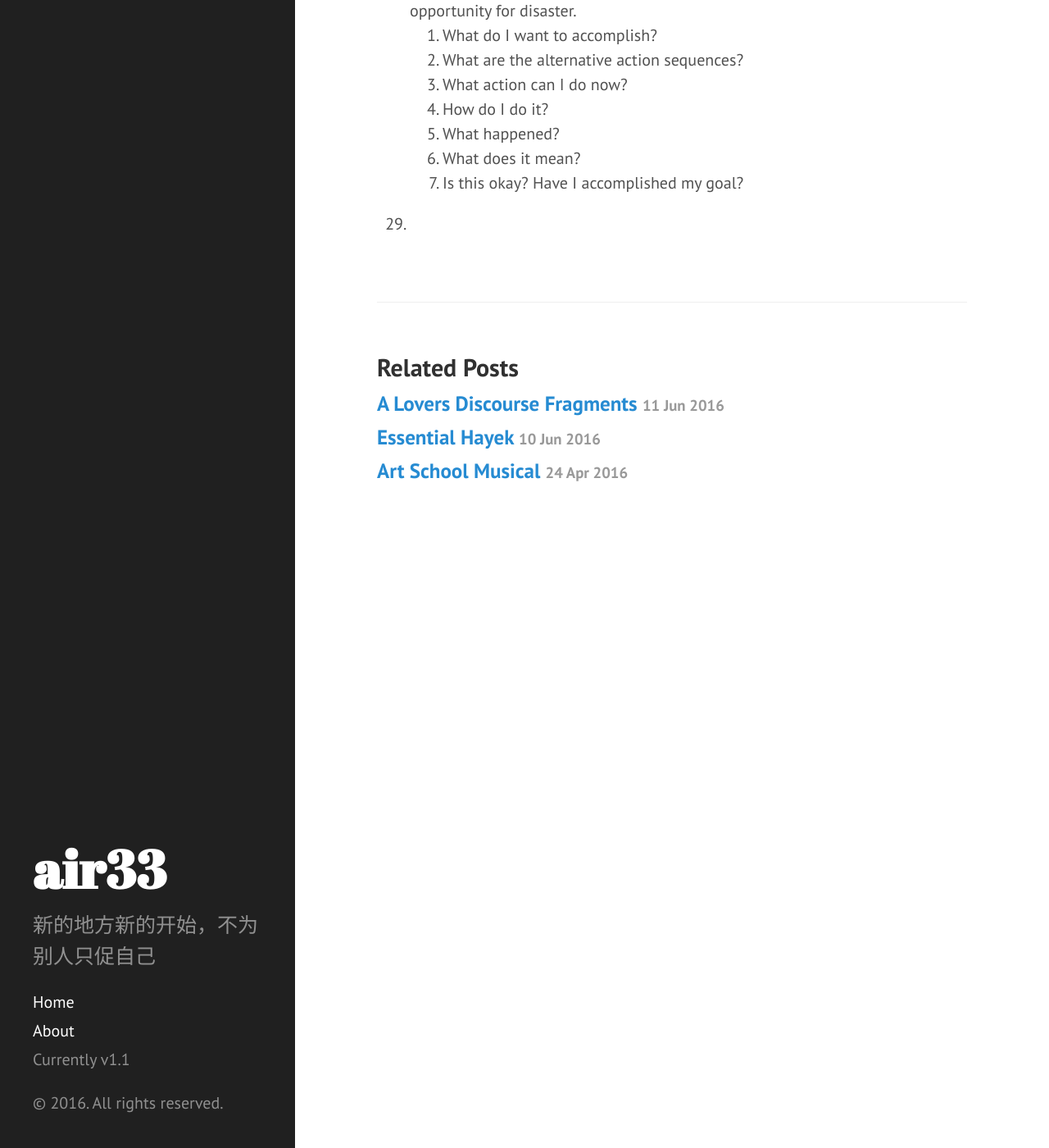
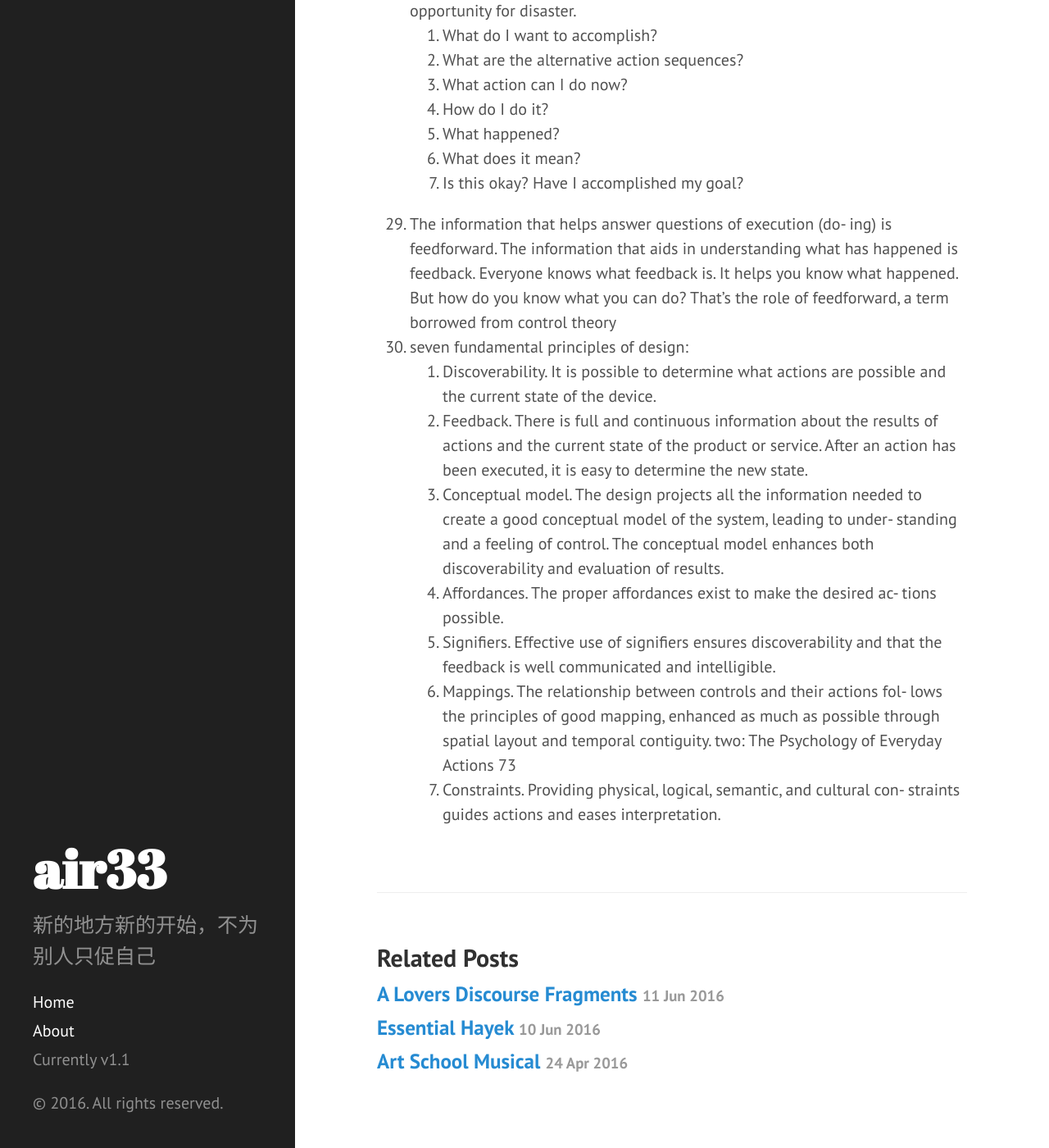
Before and after one commit to air33/air33.github.io, a Jekyll site: the page built from _posts/2016-06-18-The-Design-of-Everyday-Things.md, in a window 1280 px wide and 1400 px high, scrolled down 3617 px. Shown: the whole window at 82% size. Built offline with Jekyll 4.4.1, drawn with Linux system fonts in a browser that asks for light colours.

Commit message:
the design of every things

```diff
--- a/_posts/2016-06-18-The-Design-of-Everyday-Things.md
+++ b/_posts/2016-06-18-The-Design-of-Everyday-Things.md
@@ -127,4 +127,29 @@ gies and, in turn, provides its own opportunity for disaster.
      5. What happened?
      6. What does it mean?
      7. Is this okay? Have I accomplished my goal?
-29.
+29. The information that helps answer questions of execution (do-
+ing) is feedforward. The information that aids in understanding
+what has happened is feedback. Everyone knows what feedback is.
+It helps you know what happened. But how do you know what
+you can do? That’s the role of feedforward, a term borrowed from
+control theory
+30.  seven fundamental principles of design:
+     1. Discoverability. It is possible to determine what actions are possible
+     and the current state of the device.
+     2. Feedback. There is full and continuous information about the results
+     of actions and the current state of the product or service. After an
+     action has been executed, it is easy to determine the new state.
+     3. Conceptual model. The design projects all the information needed
+     to create a good conceptual model of the system, leading to under-
+     standing and a feeling of control. The conceptual model enhances
+     both discoverability and evaluation of results.
+     4. Affordances. The proper affordances exist to make the desired ac-
+     tions possible.
+     5. Signifiers. Effective use of signifiers ensures discoverability and that
+     the feedback is well communicated and intelligible.
+     6. Mappings. The relationship between controls and their actions fol-
+     lows the principles of good mapping, enhanced as much as possible
+     through spatial layout and temporal contiguity.
+      two: The Psychology of Everyday Actions 73
+     7. Constraints. Providing physical, logical, semantic, and cultural con-
+     straints guides actions and eases interpretation.
```
